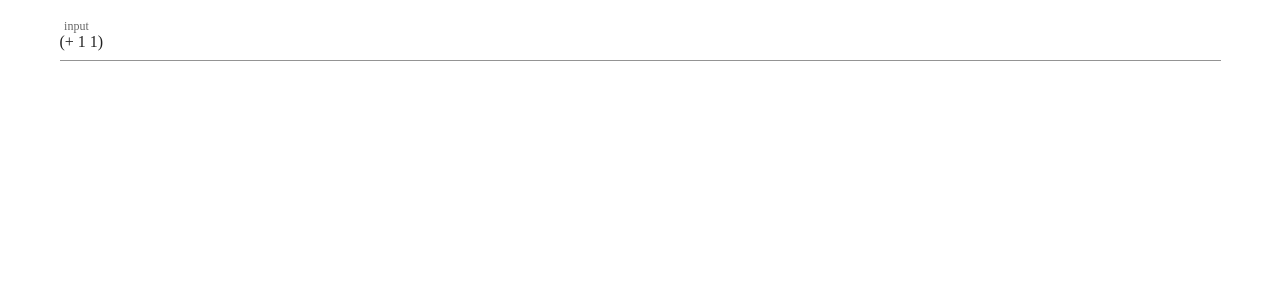
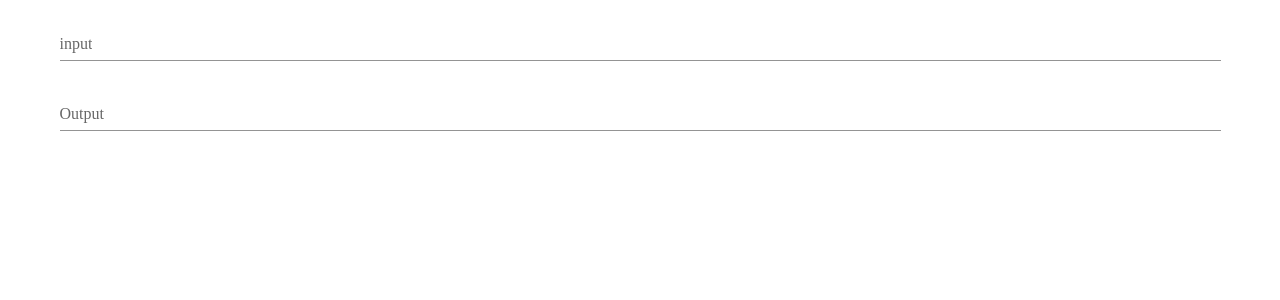
Before and after one commit to iyahoo/cons_lisp, a Nuxt app: page / in a window 1280 px wide. Shown: the top 300 px of the page. Built offline with nearby package versions, Linux system fonts and the light colour scheme.

Commit message:
:bug: [Add] setCursor

```diff
--- a/pages/index.vue
+++ b/pages/index.vue
@@ -8,15 +8,36 @@
             color="deep-purple"
             label="input"
             rows="1"
+            id="inputArea"
          />
+         <v-text-field :value="output" label="Output" outline readonly />
       </div>
    </section>
 </template>
 
 <script>
 export default {
+   methods: {
+      setCursor: val => {
+         const inputArea = document.getElementById('inputArea')
+         inputArea.setSelectionRange(val, val)
+      },
+   },
+   computed: {
+      output() {
+         if (this.exp === '(') {
+            this.exp = '()'
+         }
+
+         if (this.exp === '()') {
+            this.setCursor(1)
+         }
+
+         return this.exp
+      },
+   },
    data: () => ({
-      exp: '(+ 1 1)',
+      exp: '',
    }),
 }
 </script>
```
